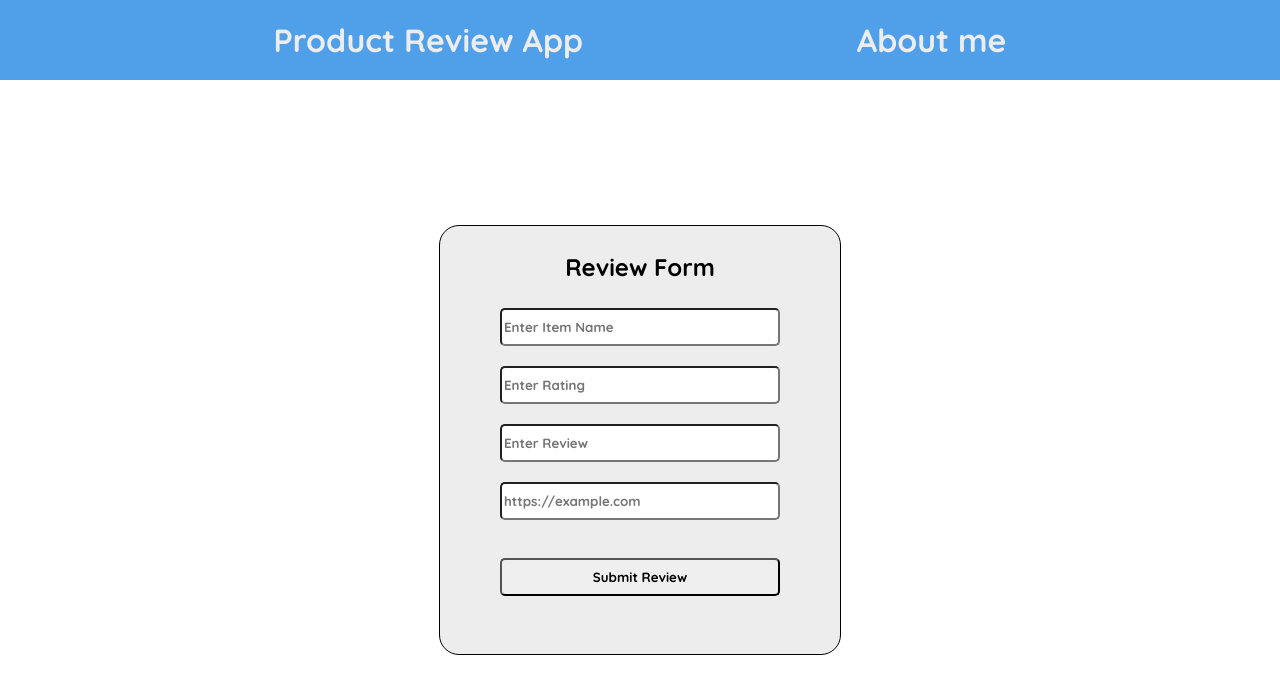
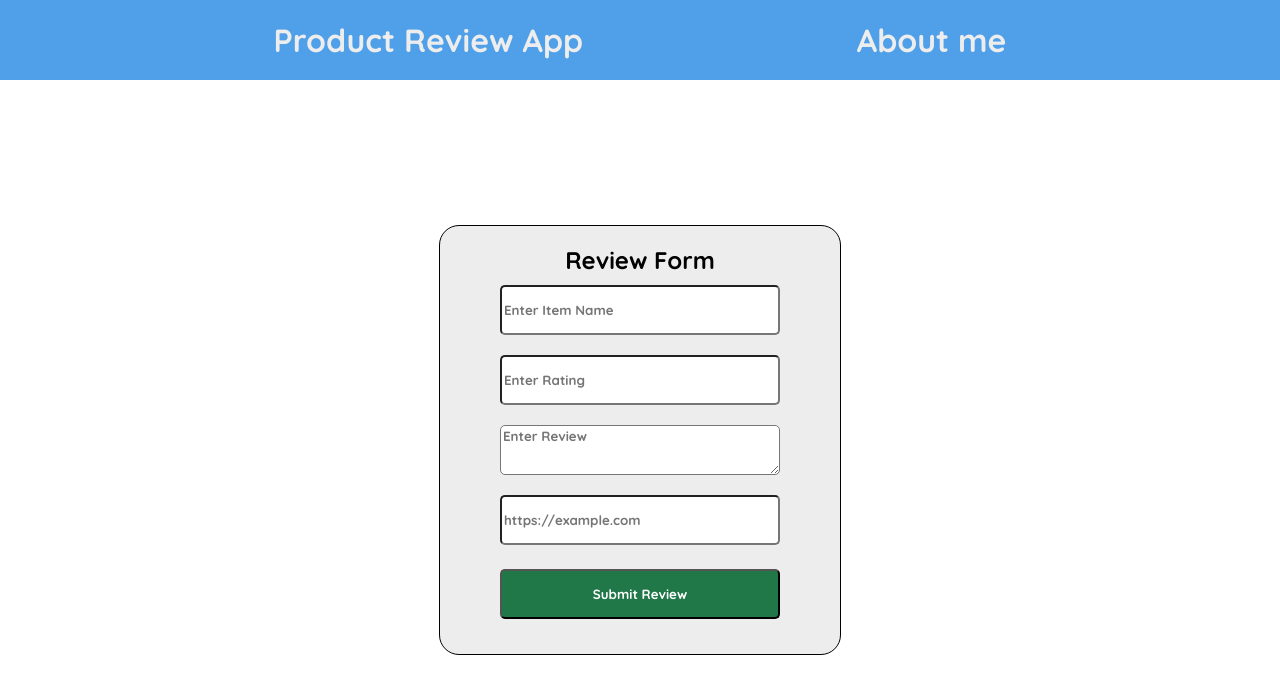
Before and after one commit to Siar416/review-app, a React (Create React App) app in the folder frontend/: page /create-review in a window 1280 px wide. Shown: the top 694 px of the page. Built offline with nearby package versions, Linux system fonts and the light colour scheme.

Commit message:
Added some active class and hover styling

```diff
--- a/frontend/src/components/Navbar.jsx
+++ b/frontend/src/components/Navbar.jsx
@@ -7,7 +7,7 @@ function Navbar() {
         <h1>Product Review App</h1>
       </Link>
 
-      <Link className="link" to="/about-me">
+      <Link className="link about-active" to="/about-me">
         <h1>About me</h1>
       </Link>
     </header>
--- a/frontend/src/components/ReviewForm.jsx
+++ b/frontend/src/components/ReviewForm.jsx
@@ -78,7 +78,7 @@ const ReviewForm = () => {
             min="0"
             max="5"
           />
-          <input
+          <textarea
             className={
               emptyFields.includes("review") ? "inputs error-outline" : "inputs"
             }
@@ -98,7 +98,7 @@ const ReviewForm = () => {
             pattern="https://."
           />
         </div>
-        <button onClick={handleSubmit} className="inputs">
+        <button onClick={handleSubmit} className="inputs submit">
           Submit Review
         </button>
         <div className="error">{error && <h3>{error}</h3>}</div>
--- a/frontend/src/index.css
+++ b/frontend/src/index.css
@@ -131,6 +131,14 @@ a {
   text-decoration: none;
 }
 
+:root {
+  --active-color: #fcb103;
+  --navbar-color: #4fa0e9;
+  --card-form-background-color: #ededed;
+  --error-color: #fc3103;
+  --submit-button: #207849;
+}
+
 .App {
   width: 100vw;
   height: 100vh;
@@ -138,7 +146,7 @@ a {
 }
 
 .navbar  {
-  background-color: #4fa0e9;
+  background-color: var(--navbar-color);
   line-height: 5rem;
   display: flex;
   justify-content: space-evenly;
@@ -149,6 +157,15 @@ a {
 .link {
   text-decoration: none;
   color: #ededed;
+}
+
+.about-active:focus {
+  color: var(--active-color);
+  text-decoration: overline;
+}
+
+.link-active {
+  text-decoration: overline;
 }
 
 .main-page {
@@ -172,7 +189,11 @@ a {
   border-radius: 1.25rem;
   text-align: center;
   font-weight: 900;
+}
 
+.link-botton:hover {
+  background-color: var(--navbar-color);
+  color: white;
 }
 
 .review-details {
@@ -193,7 +214,7 @@ a {
   padding: 1.25rem;
   width: 30%;
   border-radius: .625rem;
-  background-color: #ededed;
+  background-color: var(--card-form-background-color);
   position: relative;
 }
 
@@ -231,7 +252,7 @@ a {
   justify-content: space-around;
   height: 26.875rem;
   border-radius: 1.25rem;
-  background-color: #ededed;
+  background-color: var(--card-form-background-color);
 }
 
 .form-title {
@@ -248,18 +269,24 @@ a {
 .inputs {
   margin: .625rem;
   border-radius: .3125rem;
-  line-height: 2rem;
+  height: 3.125rem;
   width: 17.5rem;
   font-family: 'Quicksand', sans-serif;
   font-weight: 900;
 }
 
+.submit {
+  background-color: var(--submit-button);
+  color: white;
+}
+
 .error {
-  color: red;
+  color: var(--error-color);
+  text-align: center;
 }
 
 .error-outline {
-  border: .1875rem solid red;
+  border: .1875rem solid var(--error-color);
 }
 
 .about-section {
```
